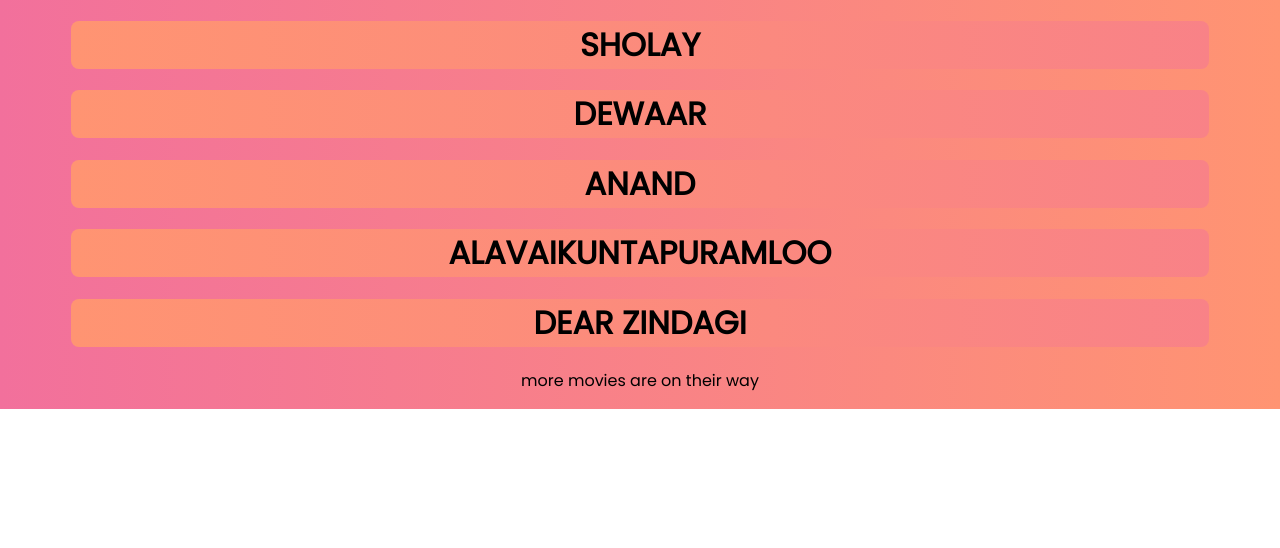
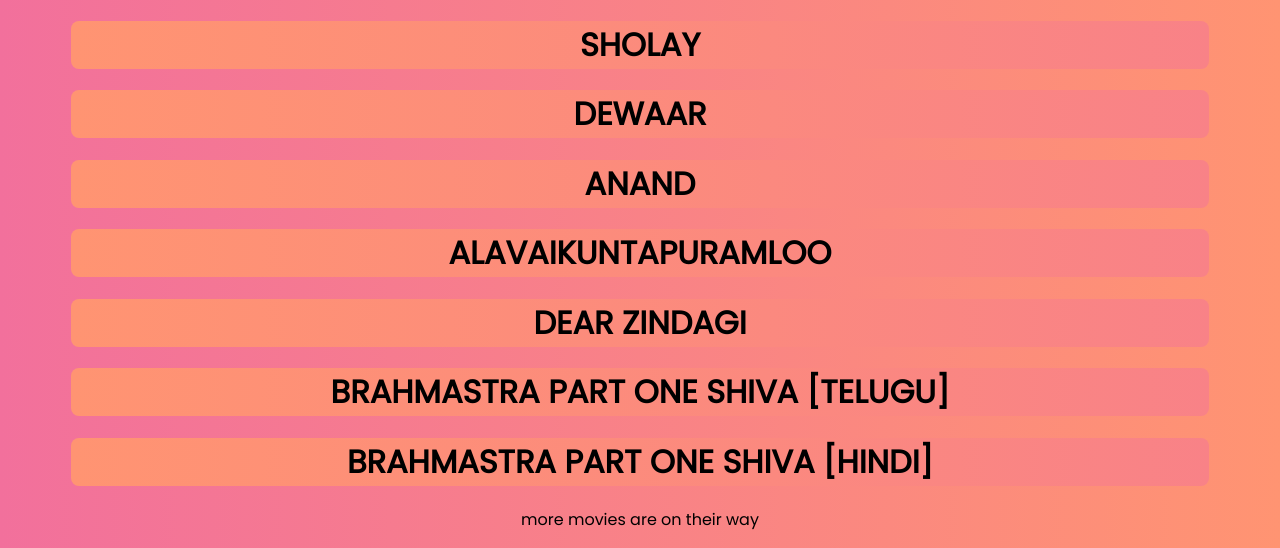
Before and after one commit to a-mov/a-mov.github.io, a plain HTML site: page index.html in a window 1280 px wide. Shown: the part 804-1352 px from the top of the page. Before the commit the page ends 1213 px from the top, so only its background shows below. Drawn offline with nearby package versions, Linux system fonts and the light colour scheme.

Commit message:
Update index.html

```diff
--- a/index.html
+++ b/index.html
@@ -49,6 +49,13 @@
             <li onclick="window.open('/dear-zindagi','_self')">
                 <h1><a href="/dear-zindagi">DEAR ZINDAGI</a></h1>
             </li>
+            <li onclick="window.open('/brahmastra-part-one-shiva-telugu','_self')">
+                <h1><a href="/brahmastra-part-one-shiva-telugu">BRAHMASTRA PART ONE SHIVA [TELUGU]</a></h1>
+            </li>
+            <li onclick="window.open('/brahmastra-part-one-shiva-hindi','_self')">
+                <h1><a href="/brahmastra-part-one-shiva-hindi">BRAHMASTRA PART ONE SHIVA [HINDI]</a></h1>
+            </li>
+
 
             more movies are on their way
         </ul>
```
